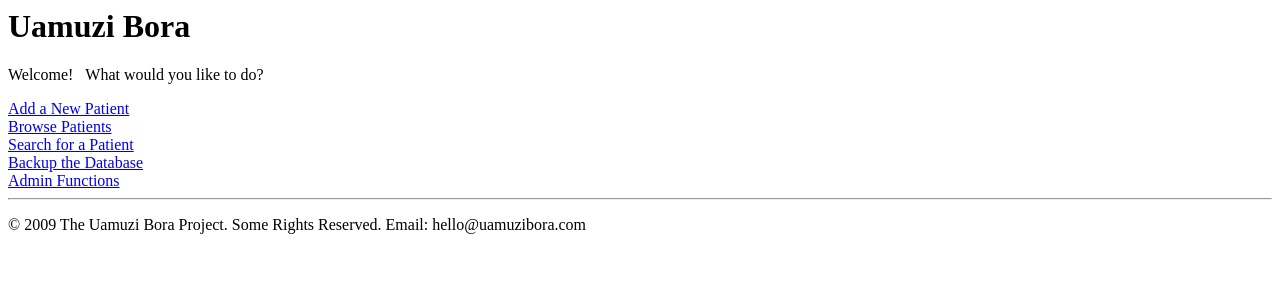
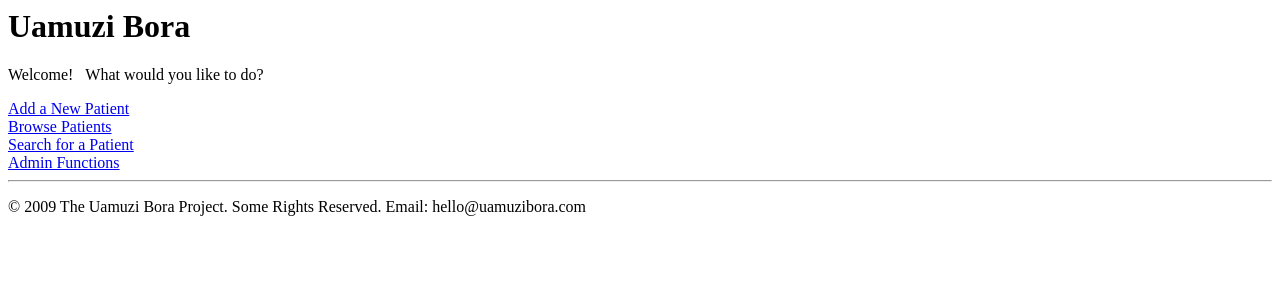
Before and after one commit to kenners/uamuzi-bora, a CakePHP app: template www/app/views/jambo/index.ctp in a window 1280 px wide. Shown: the top 300 px of the page. Run offline with PHP 8.4 and a stand-in for CakePHP, Linux system fonts and the light colour scheme; the template is opened without the code that fills it, so the values that code supplies are empty; some libraries are stand-ins or nearby versions.

Commit message:
Removed backup database option from main menu.

```diff
--- a/www/app/views/jambo/index.ctp
+++ b/www/app/views/jambo/index.ctp
@@ -13,9 +13,6 @@
 			<a href="/patients/search" class="hugebutton">Search for a Patient</a>
 		</div>
 		<div class="span-10 last">
-			<a href="/export/backup" class="hugebutton">Backup the Database</a>
-		</div>
-		<div class="span-10 last">
 			<a href="/jambo/admin" class="hugebutton">Admin Functions</a>
 		</div>
 	</div>
```
